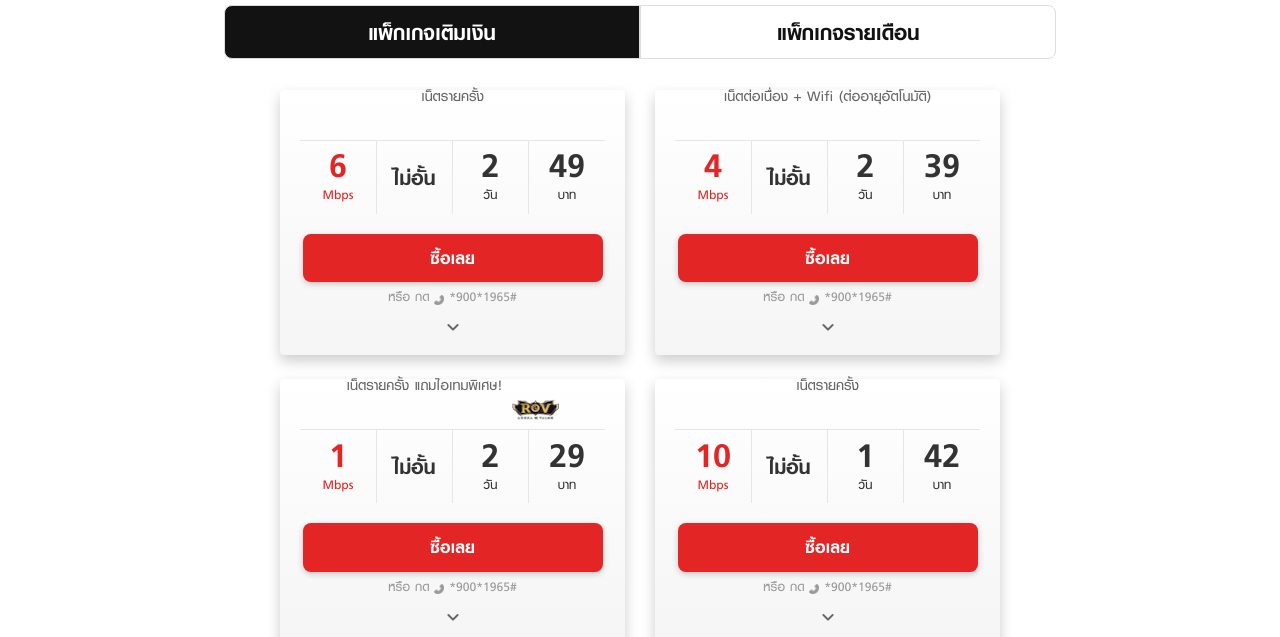
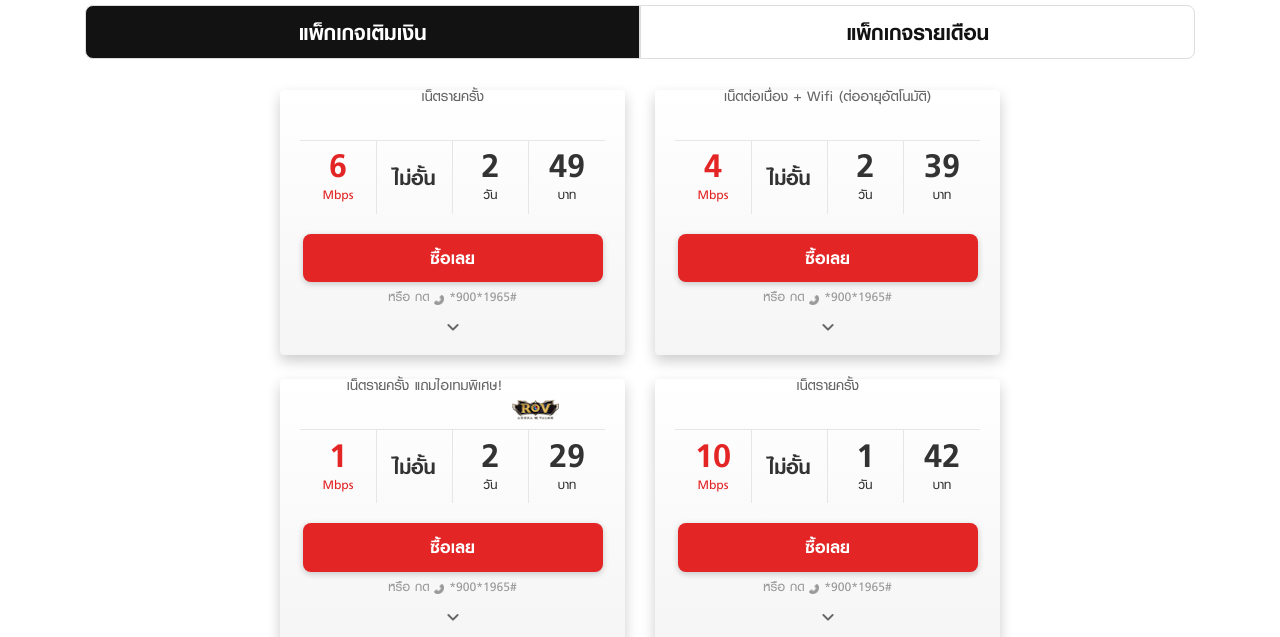
Before and after one commit to BliztRipper/TrueMoveQuickWin, a website: page src/index.pug in a window 1280 px wide. Shown: the part 463-1100 px from the top of the page. Drawn offline with nearby package versions, Linux system fonts and the light colour scheme; files that its build step writes are made by us from their sources; files whose address does not match are found by name.

Commit message:
fix width

```diff
--- a/src/index.pug
+++ b/src/index.pug
@@ -23,9 +23,9 @@ block body
           h1.header__title แพ็กเกจเสริมทรูมูฟเอช
         ul.nav.nav-tabs.justify-content-center.border-0(role='tablist' style='cursor:pointer;')
           li.nav-item.col.p-0.d-flex.justify-content-end
-            .nav-link.active.package-tab.w-75(id='topup-content' data-toggle="tab" href="#topup" role='tab' aria-control='topup' aria-selected='true' style='border-top-right-radius: 0; border-top-left-radius: 8px; border-bottom-left-radius: 8px;') แพ็กเกจเติมเงิน
+            .nav-link.active.package-tab.w-100(id='topup-content' data-toggle="tab" href="#topup" role='tab' aria-control='topup' aria-selected='true' style='border-top-right-radius: 0; border-top-left-radius: 8px; border-bottom-left-radius: 8px;') แพ็กเกจเติมเงิน
           li.nav-item.col.p-0
-            .nav-link.package-tab.w-75(id='monthly-content' data-toggle="tab" href="#monthly" role='tab' aria-control='monthly' aria-selected='false' style='border-top-left-radius: 0; border-top-right-radius: 8px; border-bottom-right-radius: 8px;') แพ็กเกจรายเดือน
+            .nav-link.package-tab.w-100(id='monthly-content' data-toggle="tab" href="#monthly" role='tab' aria-control='monthly' aria-selected='false' style='border-top-left-radius: 0; border-top-right-radius: 8px; border-bottom-right-radius: 8px;') แพ็กเกจรายเดือน
         .tab-content
           .tab-pane.fade.show.active(id='topup' role='tabpanel' aria-labelledby='topup-content')
             include _promotion
```
Also changed, not shown: dist/index.html.
